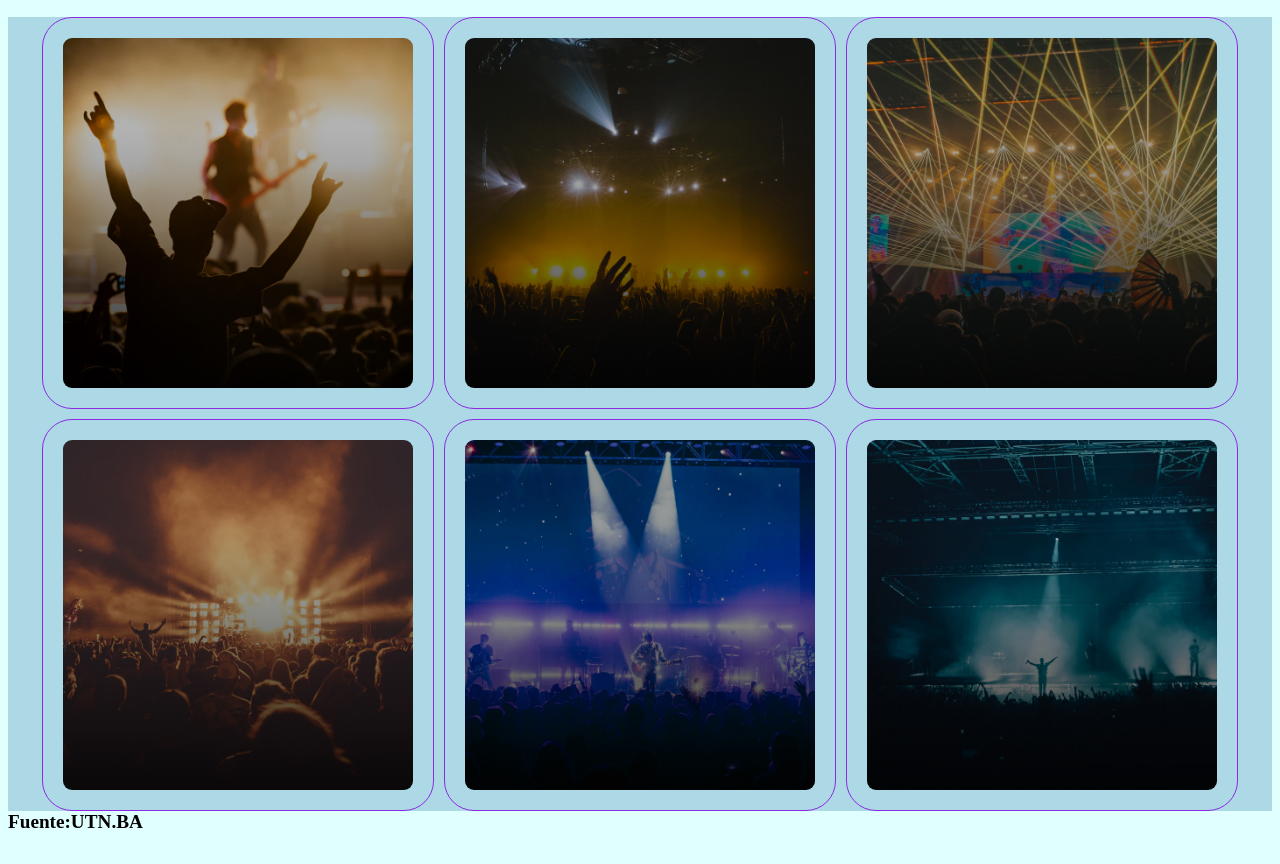
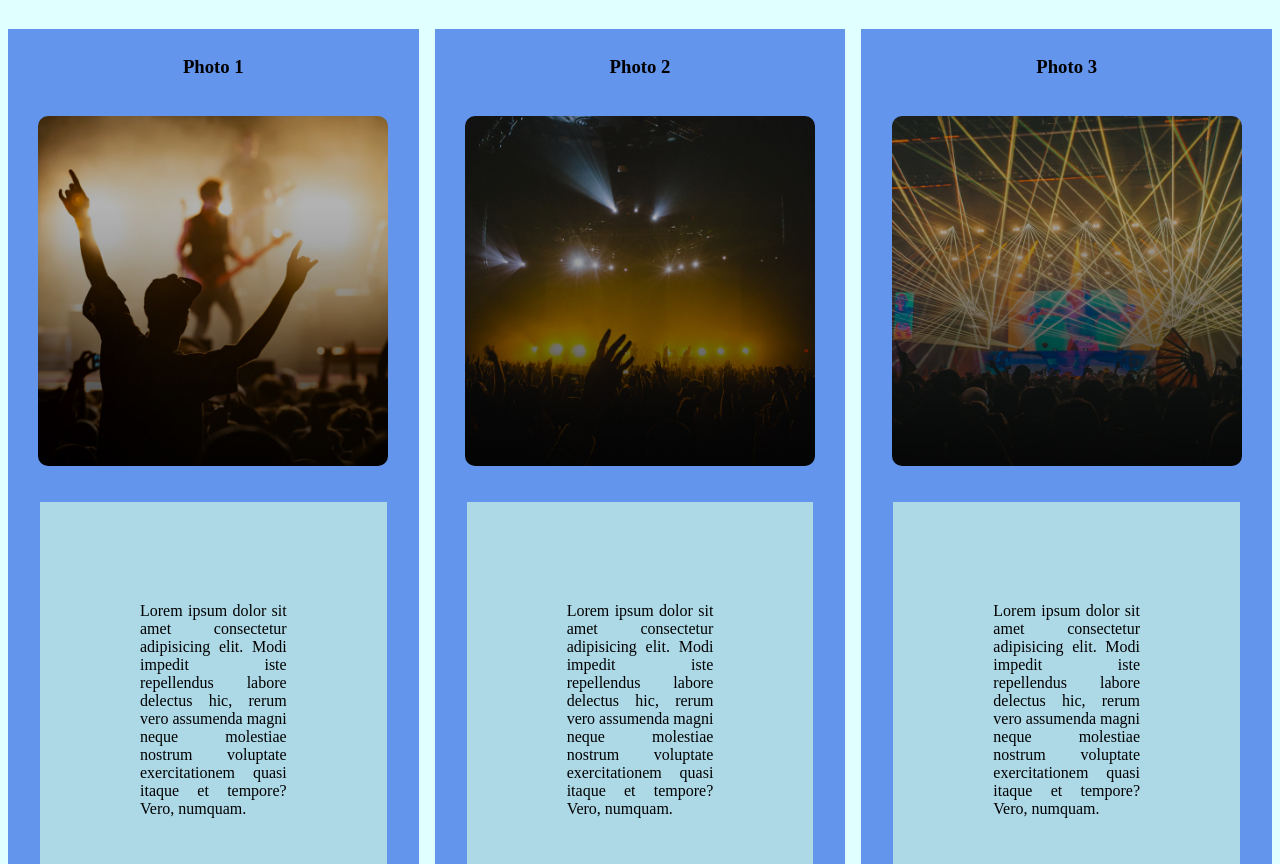
Before and after one commit to Charlywebs/TEST, a plain HTML site: page pages/portfolio.html in a window 1280 px wide. Shown: the part 198-1062 px from the top of the page. Drawn offline with Linux system fonts and the light colour scheme.

Commit message:
media queries

```diff
--- a/css/style.css
+++ b/css/style.css
@@ -59,16 +59,25 @@ h2 {
 
 .gridcontainer {
     display: grid;
-    grid-template-columns: repeat(3,max-content);
-	gap: 10px;
-    background-color: lightblue;
-    align-content: center;
-    justify-content: center;
+    grid-template-columns: repeat(auto-fill, minmax(360px, 1fr));
+    grid-template-rows: minmax(auto, 1fr);
+    gap:1rem;
+    margin-top: 2rem;
 }
 
 .griditems {
+    display: flex;
+    padding: 0.5rem 2rem;
+    flex-direction: column;
+    justify-content: space-around;
+    align-items: center;
+    text-align: justify;
+    background-color: cornflowerblue;
+
+}
+
+.img {
     display:flex;
-    border: 1px solid blueviolet;
     border-radius: 30px;
 	max-height: 350px;
 	font-weight: bold;
@@ -77,7 +86,6 @@ h2 {
 	overflow: hidden;
 	background-size: cover;
 	background-position: center center;
-
 }
 
 form {
--- a/pages/portfolio.html
+++ b/pages/portfolio.html
@@ -27,12 +27,42 @@
         <h2>Portfolio</h2>
 
             <div class="gridcontainer">
-                <img class="griditems img1" src="../assets/Imagenes/RockRio1.jpg" alt="RockRio1"></img>
-                <img class="griditems img2" src="../assets/Imagenes/RockRio2.jpg" alt="RockRio2"></img>
-                <img class="griditems img3" src="../assets/Imagenes/RockRio3.jpg" alt="RockRio3"></img>
-                <img class="griditems img4" src="../assets/Imagenes/RockRio4.jpg" alt="RockRio4"></img>
-                <img class="griditems img5" src="../assets/Imagenes/RockRio5.jpg" alt="RockRio5"></img>
-                <img class="griditems img6" src="../assets/Imagenes/RockRio6.jpg" alt="RockRio6"></img>
+                <article class="griditems">
+                    <h3>Photo 1</h3>
+                    <img class="img" src="../assets/Imagenes/RockRio1.jpg" alt="RockRio1"></img>
+                    <p>Lorem ipsum dolor sit amet consectetur adipisicing elit. Modi impedit iste repellendus labore delectus hic, rerum vero assumenda magni neque molestiae nostrum voluptate exercitationem quasi itaque et tempore? Vero, numquam.</p>
+                </article>
+
+                <article class="griditems">
+                    <h3>Photo 2</h3>
+                    <img class="img" src="../assets/Imagenes/RockRio2.jpg" alt="RockRio2"></img>
+                    <p>Lorem ipsum dolor sit amet consectetur adipisicing elit. Modi impedit iste repellendus labore delectus hic, rerum vero assumenda magni neque molestiae nostrum voluptate exercitationem quasi itaque et tempore? Vero, numquam.</p>
+                </article>
+
+                <article class="griditems">
+                    <h3>Photo 3</h3>
+                    <img class="img" src="../assets/Imagenes/RockRio3.jpg" alt="RockRio3"></img>
+                    <p>Lorem ipsum dolor sit amet consectetur adipisicing elit. Modi impedit iste repellendus labore delectus hic, rerum vero assumenda magni neque molestiae nostrum voluptate exercitationem quasi itaque et tempore? Vero, numquam.</p>
+                </article>
+
+                <article class="griditems">
+                    <h3>Photo 4</h3>
+                    <img class="img" src="../assets/Imagenes/RockRio4.jpg" alt="RockRio4"></img>
+                    <p>Lorem ipsum dolor sit amet consectetur adipisicing elit. Modi impedit iste repellendus labore delectus hic, rerum vero assumenda magni neque molestiae nostrum voluptate exercitationem quasi itaque et tempore? Vero, numquam.</p>
+                </article>
+
+                <article class="griditems">
+                    <h3>Photo 5</h3>
+                    <img class="img" src="../assets/Imagenes/RockRio5.jpg" alt="RockRio5"></img>
+                    <p>Lorem ipsum dolor sit amet consectetur adipisicing elit. Modi impedit iste repellendus labore delectus hic, rerum vero assumenda magni neque molestiae nostrum voluptate exercitationem quasi itaque et tempore? Vero, numquam.</p>
+                </article>
+
+                <article class="griditems">
+                    <h3>Photo 6</h3>
+                    <img class="img" src="../assets/Imagenes/RockRio6.jpg" alt="RockRio6"></img>
+                    <p>Lorem ipsum dolor sit amet consectetur adipisicing elit. Modi impedit iste repellendus labore delectus hic, rerum vero assumenda magni neque molestiae nostrum voluptate exercitationem quasi itaque et tempore? Vero, numquam.</p>
+                </article>
+
             </div>
 
         <h4>Fuente:UTN.BA</h4>
```
